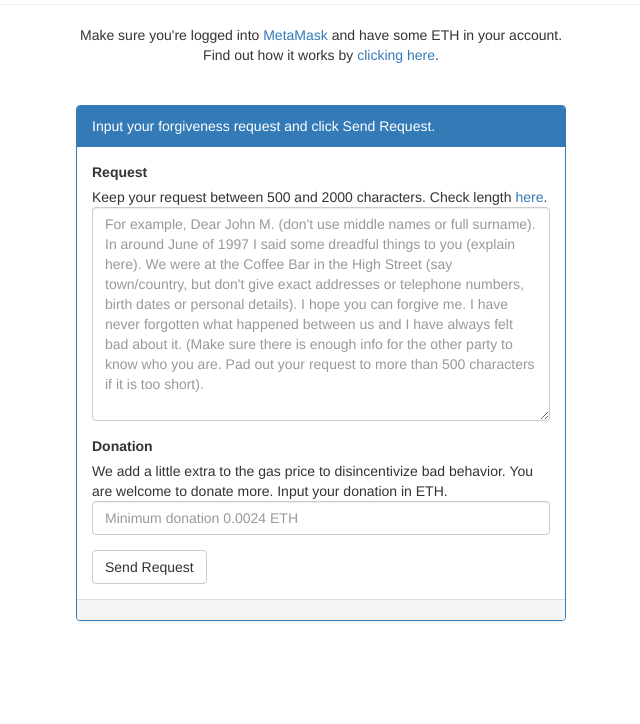
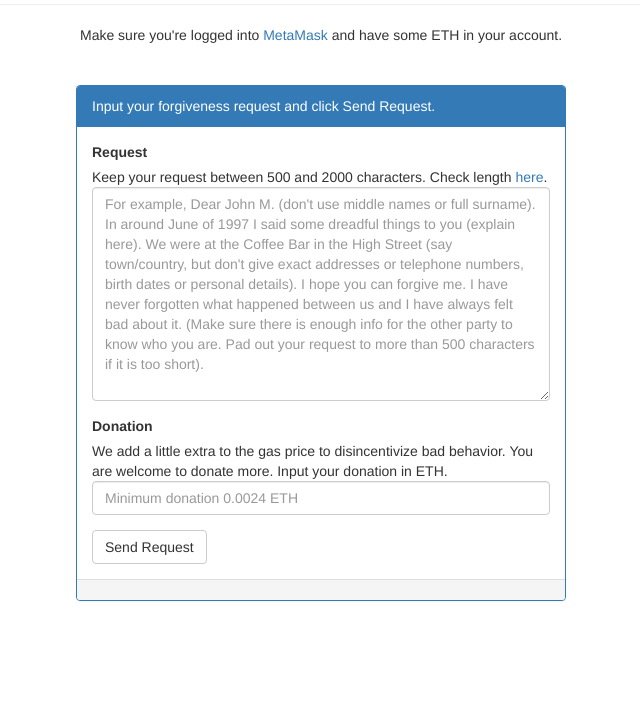
Before and after one commit to kailash-manasarovar/forgivenet-frontend, a website: page src/index.html in a window 1280 px wide. Shown: the part 76-800 px from the top of the page, without its empty margins (319-959 px from the left). Drawn offline with nearby package versions, Linux system fonts and the light colour scheme; a script that the page names is missing.

Commit message:
Some edits

```diff
--- a/src/index.html
+++ b/src/index.html
@@ -41,8 +41,8 @@
             <h1 class="text-center">Request Forgiveness</h1>
             <hr/>
             <div class="panel-info"><center>Make sure you're logged into <a href="https://metamask.io" target="_blank">MetaMask</a> and have some ETH in your account.</center>
-			<div class="panel-info"><center>Find out how it works by <a href="https://medium.com/@forgivenet/forgivenet-quick-start-guide-7a46a1ea4ce0" target="_blank">clicking here</a>.</center>
-            </div>
+			<!--<div class="panel-info"><center>Find out how it works by <a href="https://medium.com/@forgivenet/forgivenet-quick-start-guide-7a46a1ea4ce0" target="_blank">clicking here</a>.</center>
+            </div>-->
             <br/>
 
             <div class="row">
```
Also changed, not shown: 1 other file.
